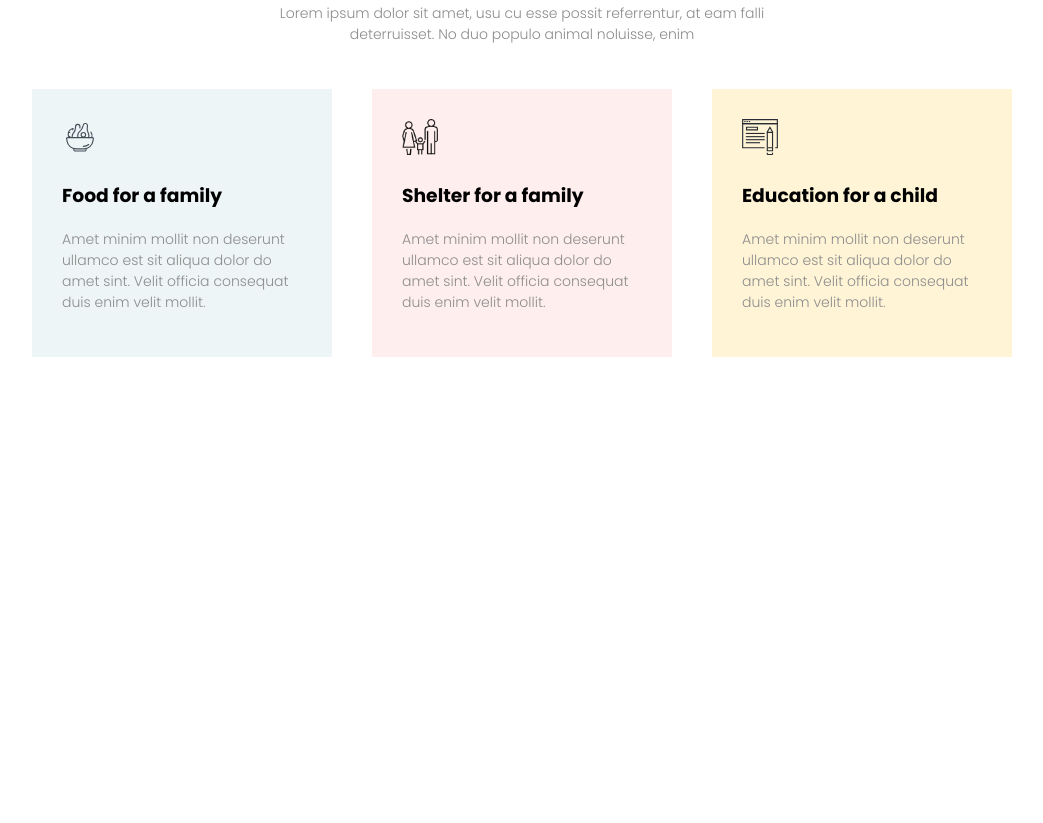
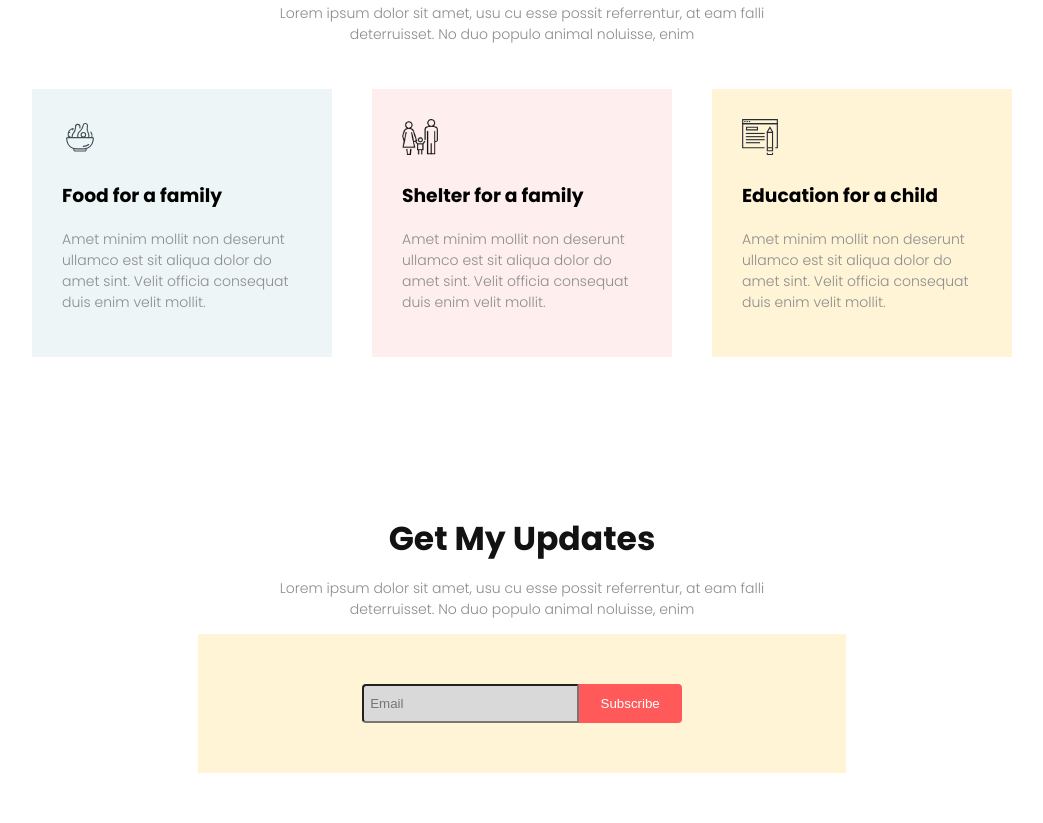
Before and after one commit to kamrul373/donate-today, a plain HTML site: page index.html in a window 1280 px wide. Shown: the part 1157-1980 px from the top of the page, without its empty margins (118-1161 px from the left). Before the commit the page ends 1594 px from the top, so only its background shows below. Drawn offline with Linux system fonts and the light colour scheme.

Commit message:
newsletter added

```diff
--- a/index.html
+++ b/index.html
@@ -51,8 +51,7 @@
     <section class="donation-plan-area">
         <h2>Our Donate Plan</h2>
         <p>Lorem ipsum dolor sit amet, usu cu esse possit referrentur, at eam falli <br /> deterruisset. No duo populo
-            animal
-            noluisse, enim</p>
+            animal noluisse, enim</p>
         <div class="donation-plan-items flex">
             <div class="plan-item" id="item-1">
                 <img src="icons/icon8.svg" alt="food">
@@ -78,6 +77,19 @@
         </div>
     </section>
     <!--Donation plan area end-->
+    <!--Newsletter start-->
+    <section class="newsletter-area">
+        <h2>Get My Updates</h2>
+        <p>Lorem ipsum dolor sit amet, usu cu esse possit referrentur, at eam falli <br /> deterruisset. No duo populo
+            animal noluisse, enim</p>
+        <div class="newsletter">
+            <form action="#">
+                <input type="email" placeholder="Email">
+                <input type="submit" value="Subscribe" class="btn">
+            </form>
+        </div>
+    </section>
+    <!--Newsletter end-->
 </body>
 
 </html>
--- a/style.css
+++ b/style.css
@@ -158,3 +158,32 @@ p {
 }
 
 /* Donation plan area end */
+
+/*Newsletter start*/
+
+.newsletter-area {
+    padding: 50px 100px;
+    text-align: center;
+}
+
+.newsletter {
+    width: 60%;
+    background-color: #FFF4D6;
+    padding: 50px 0;
+    margin: 0 20%;
+}
+
+form .btn {
+    border: 2px solid #FF5959;
+    border-radius: 0 4px 4px 0;
+    margin-left: -5px;
+}
+
+form input {
+    padding: 10px 30px 10px 6px;
+    border-radius: 4px 0 0 4px;
+    background-color: #D9D9D9;
+
+}
+
+/*Newsletter end*/
```
